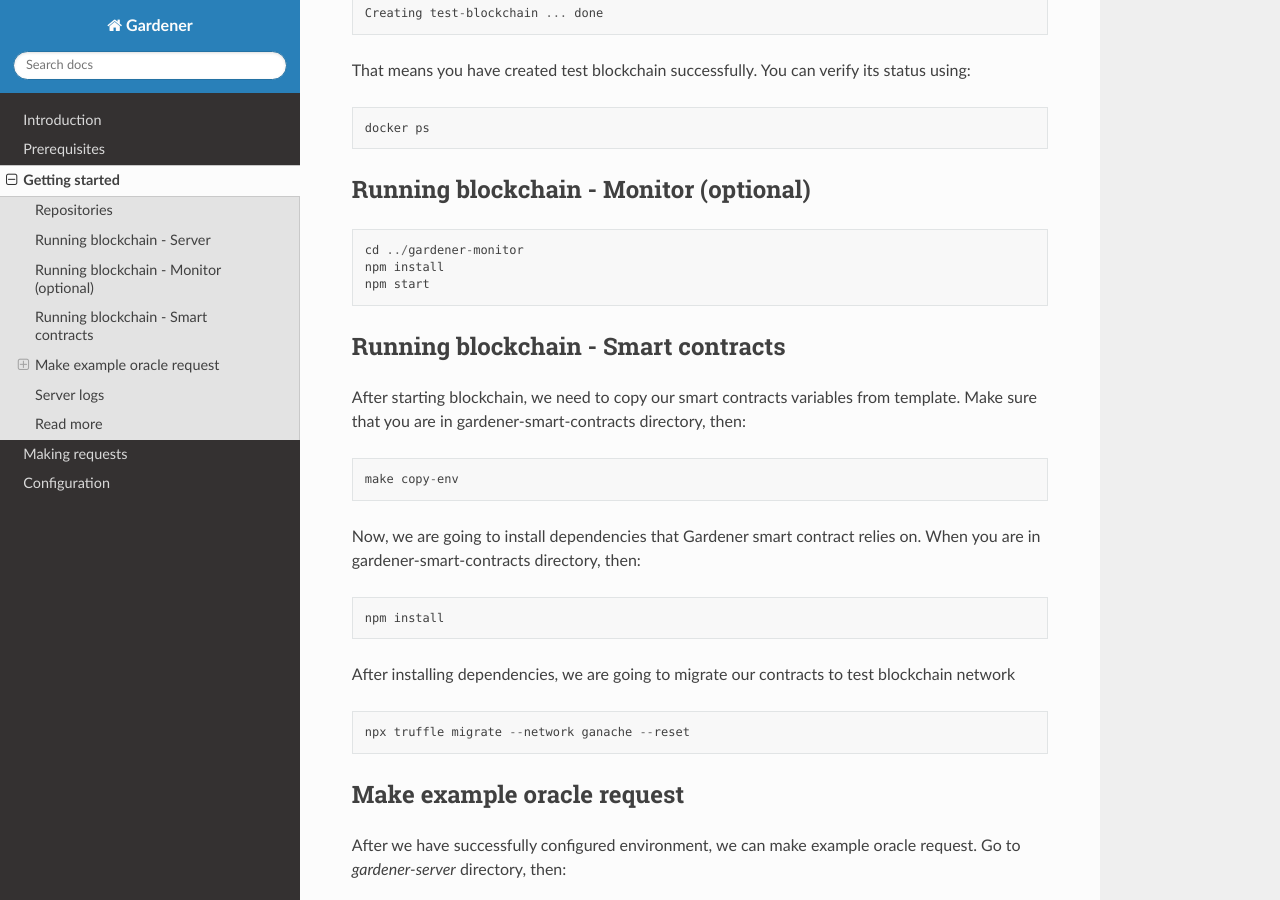
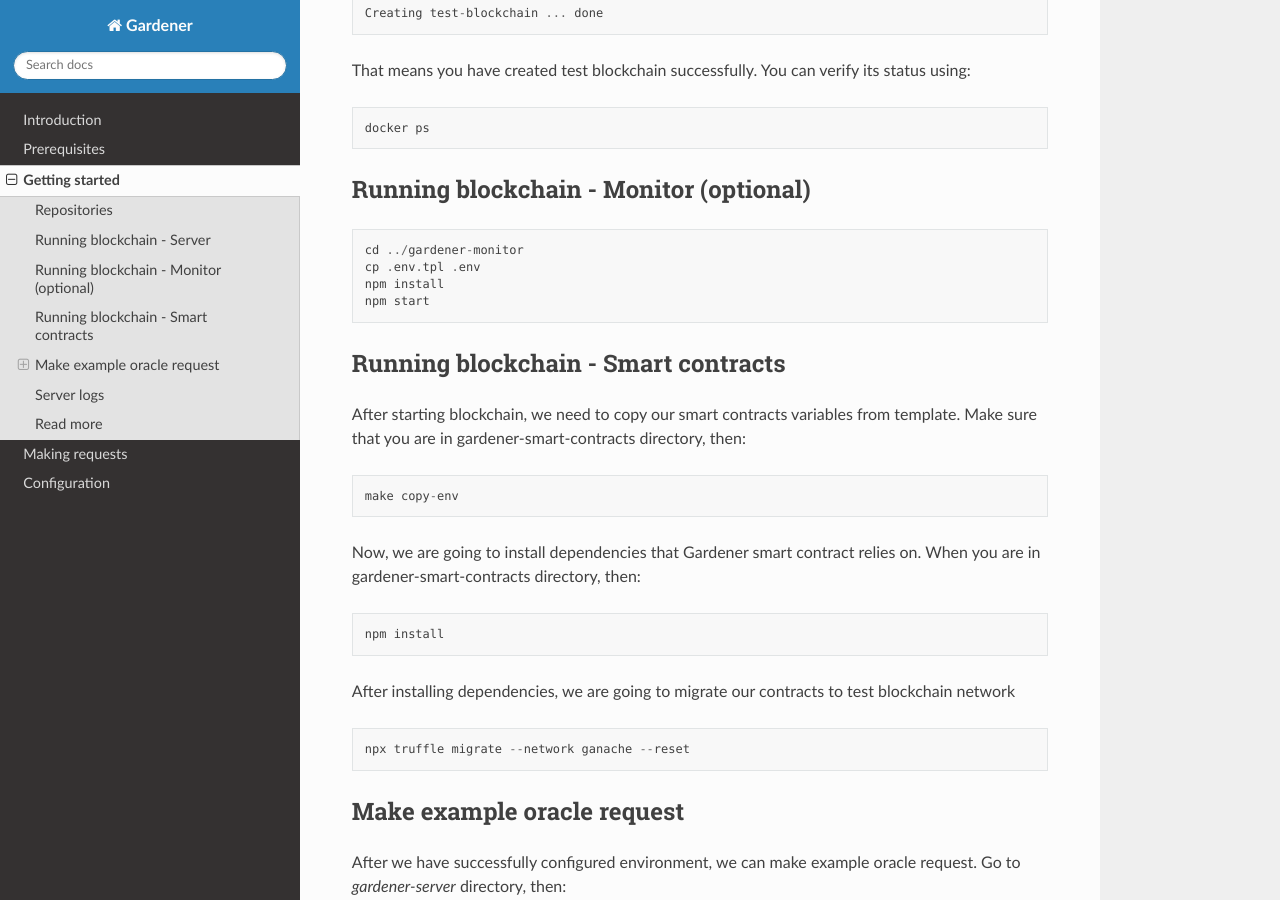
Before and after one commit to EspeoBlockchain/gardener-server, a Sphinx documentation site: the page built from docs/getting-started.rst, in a window 1280 px wide and 900 px high, scrolled down 1022 px. Built offline with Sphinx 7.4.7 and the Read the Docs theme 2.0.0, drawn with Linux system fonts in a browser that asks for light colours.

Commit message:
Fixed missing instruction for working monitor

```diff
--- a/docs/getting-started.rst
+++ b/docs/getting-started.rst
@@ -53,10 +53,10 @@ That means you have created test blockchain successfully. You can verify its sta
 
 Running blockchain - Monitor (optional)
 ------------------------
-
 ::
 
   cd ../gardener-monitor
+  cp .env.tpl .env
   npm install
   npm start
 
```
